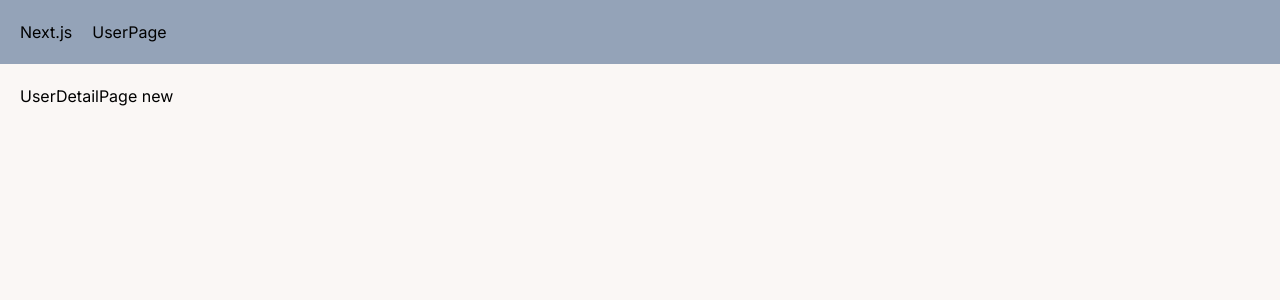
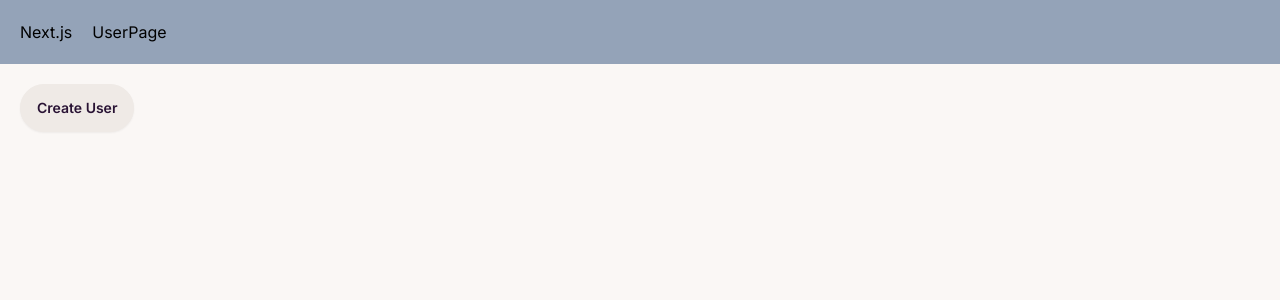
Before and after one commit to flexibility2/nextjs-practise-mosh, a Next.js app: page /user/new in a window 1280 px wide. Shown: the top 300 px of the page. Built offline with nearby package versions, Linux system fonts and the light colour scheme.

Commit message:
programmatic navigaiton

```diff
--- /dev/null
+++ b/app/user/new/page.tsx
@@ -0,0 +1,14 @@
+"use client";
+import { useRouter } from "next/navigation";
+import React from "react";
+
+const NewUserPage = () => {
+  const route = useRouter();
+  return (
+    <button className="btn" onClick={() => route.push("/user")}>
+      Create User
+    </button>
+  );
+};
+
+export default NewUserPage;
--- a/app/user/page.tsx
+++ b/app/user/page.tsx
@@ -1,5 +1,6 @@
 import React from "react";
 import UserTable from "./UserTable";
+import Link from "next/link";
 interface Props {
   searchParams: { sortOrder: string };
 }
@@ -22,6 +23,9 @@ const UserPage = ({ searchParams: { sortOrder } }: Props) => {
 
       <h1>UserPage</h1>
       {/* <div>{new Date().toISOString()}</div> */}
+      <Link href={"/user/new"} className="btn">
+        NEW USER
+      </Link>
       <UserTable sortOrder={sortOrder}></UserTable>
     </>
   );
```
